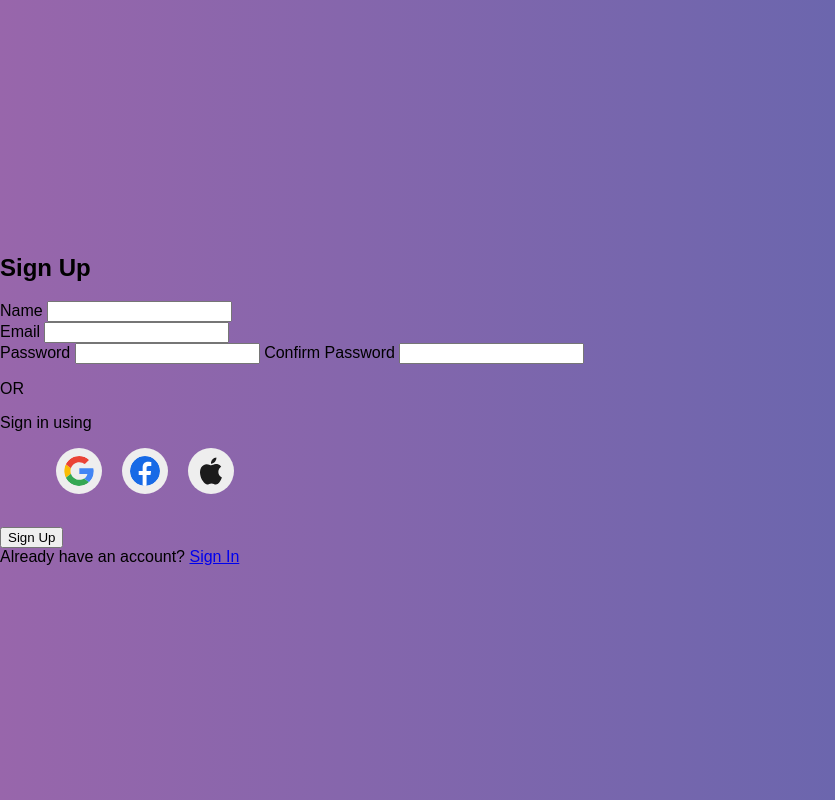
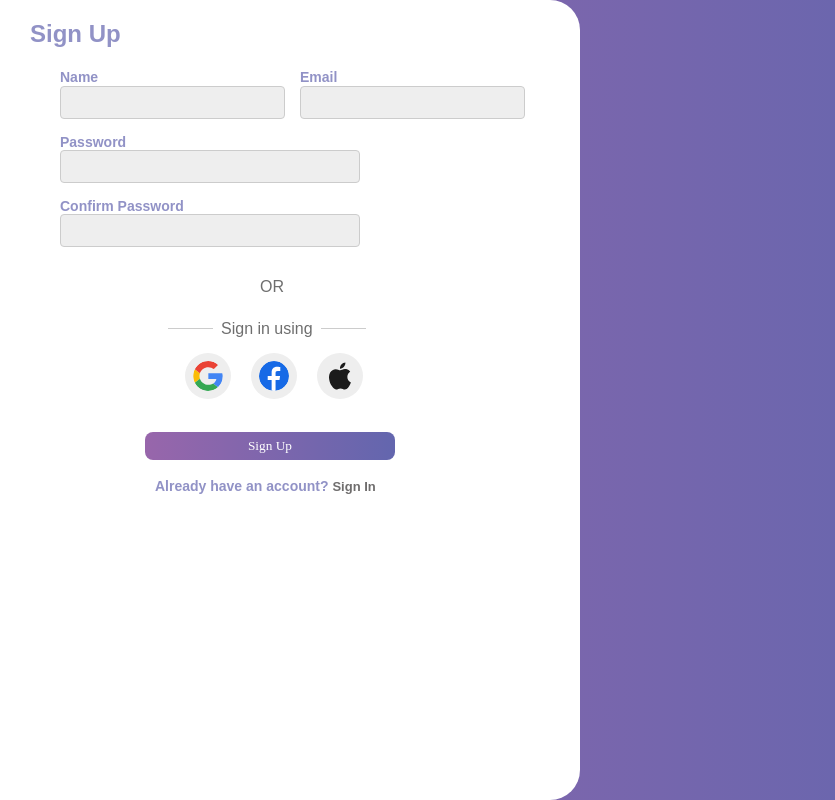
Before and after one commit to thusarakap/SoundSculpt, an Electron app: page pages/register.html in a window 1000 px wide. Shown: the whole page, without its empty margins (0-835 px from the left). Drawn offline with Linux system fonts and the light colour scheme; a web font is replaced by a local one.

Commit message:
Updated styles.css
Progress with CSS for the registration page, also added CSS for common classes between the login and registration pages.

```diff
--- a/resources/styles/styles.css
+++ b/resources/styles/styles.css
@@ -138,18 +138,18 @@ body.loginRegPages {
   font-size: 30px;
 }
 
-.loginForm {
+.loginRegForm {
   display: flex;
   flex-direction: column;
   margin-left: 30px;
 }
 
-.loginForm label {
+.loginRegForm label {
   font-weight: bold;
   font-size: 14px;
 }
 
-.loginForm input {
+.loginRegForm input {
   padding: 8px;
   margin-bottom: 15px;
   background-color: #eee;
@@ -159,7 +159,7 @@ body.loginRegPages {
   box-sizing: border-box;
 }
 
-.loginForm a {
+.loginRegForm a {
   margin-top: -10px;
   margin-bottom: 10px;
   font-size: 13px;
@@ -167,13 +167,13 @@ body.loginRegPages {
   color: #6F6D6D;
 }
 
-.loginForm p{
+.loginRegForm p{
   margin-left: 131px;
   color: #6e6e6e;
   margin-bottom: 8px
 }
 
-.loginForm .socialAuthText {
+.loginRegForm .socialAuthText {
   position: relative;
   display: flex;
   align-items: center;
@@ -182,8 +182,8 @@ body.loginRegPages {
 }
 
 /* Style for the lines on either side */
-.loginForm .socialAuthText::before,
-.loginForm .socialAuthText::after {
+.loginRegForm .socialAuthText::before,
+.loginRegForm .socialAuthText::after {
   content: '';
   flex: 1;
   height: 1px;
@@ -193,7 +193,7 @@ body.loginRegPages {
 }
 
 /* Optional: Adjust the styling of the text */
-.loginForm .socialAuthText span {
+.loginRegForm .socialAuthText span {
   font-size: 14px; /* Adjust the font size as needed */
   color: #555; /* Adjust the text color as needed */
 }
@@ -228,7 +228,7 @@ body.loginRegPages {
   background-color: #ddd; /* Adjust the hover background color as needed */
 }
 
-.loginForm .submitButton {
+.loginRegForm .submitButton {
   margin-left: 20px;
   background: linear-gradient(to right, #9866AB, #6366AE);
   color: #fff;
@@ -241,6 +241,54 @@ body.loginRegPages {
   width: 250px;
 }
 
-.loginForm .sendToRegistration {
+.loginRegForm .sendToRegistration {
   margin-left: 32px;
 }
+
+/* Registration */
+.registrationContainer {
+  position: relative;
+  width: 55%;
+  height: 100vh;
+  overflow: hidden;
+  background-color: #fff;
+  color: #6365aeb4;
+  border-radius: 0 30px 30px 0;
+  display: flex;
+  flex-direction: column;
+  padding-left: 30px;
+}
+
+.usernameEmailFormContainer{
+  display: flex;
+  flex-direction: row;
+}
+
+.loginRegForm .formGroup input {
+  display: flex;
+  flex-direction: column;
+}
+
+.loginRegForm .formGroup input {
+  margin-right: 15px;
+  max-width: 225px;
+}
+
+.registrationContainer p {
+  margin-left: 200px;
+}
+
+.registrationContainer .socialAuth {
+  margin-left: 125px;
+}
+
+.registrationContainer .socialAuthText {
+  margin-left: 100px;
+}
+
+.registrationContainer .submitButton {
+  margin-left: 85px;
+
+}.registrationContainer .sendToRegistration {
+  margin-left: 95px;
+}
```
